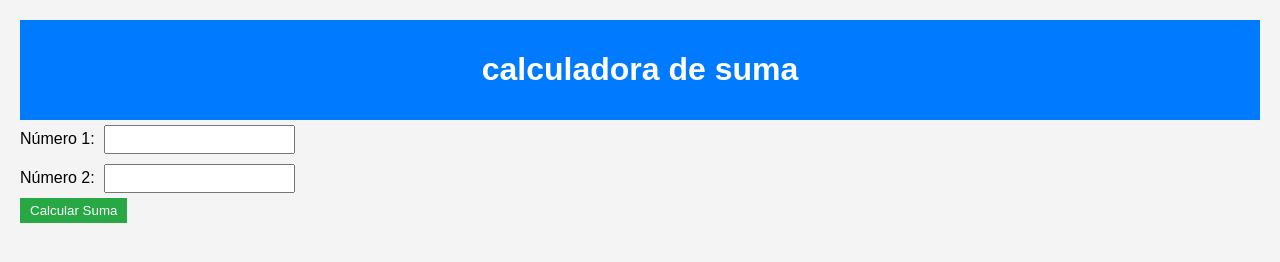
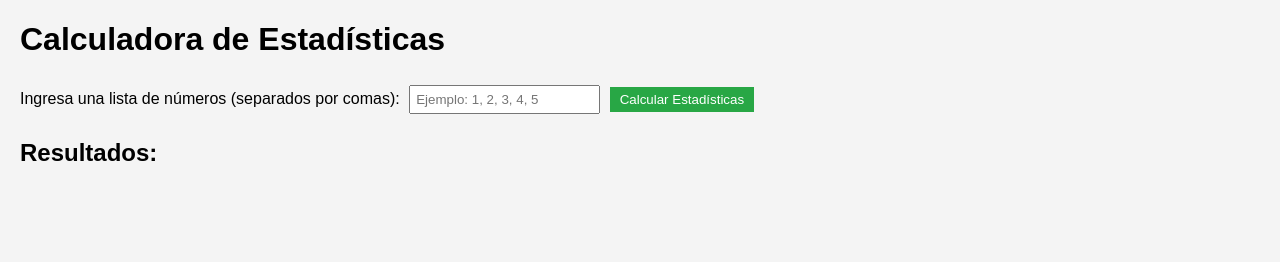
Before and after one commit to GiselleUlloa/calculadora-de-suma, a plain HTML site: page index.html in a window 1280 px wide. Drawn offline with Linux system fonts and the light colour scheme.

Commit message:
Update index.html

```diff
--- a/index.html
+++ b/index.html
@@ -3,26 +3,24 @@
 <head>
     <meta charset="UTF-8">
     <meta name="viewport" content="width=device-width, initial-scale=1.0">
-    <title>Mi Proyecto Web</title>
-    <link rel="stylesheet" href="styless.css"> <!-- Enlace al archivo CSS -->
+    <title>Calculadora de Estadísticas</title>
+    <link rel="stylesheet" href="styless.css"> <!-- Enlace a CSS -->
 </head>
 <body>
-    <header>
-        <h1> calculadora de suma </h1>
-    </header>
-    <main>
-        <div>
-            <label for="num1">Número 1:</label>
-            <input type="text" id="num1" />
+    <div class="container">
+        <h1>Calculadora de Estadísticas</h1>
+        <label for="numeros">Ingresa una lista de números (separados por comas):</label>
+        <input type="text" id="numeros" placeholder="Ejemplo: 1, 2, 3, 4, 5">
+        <button id="calcular">Calcular Estadísticas</button>
+
+        <div id="resultados" class="resultados">
+            <h2>Resultados:</h2>
+            <p id="media"></p>
+            <p id="mediana"></p>
+            <p id="desviacionEstandar"></p>
         </div>
-        <div>
-            <label for="num2">Número 2:</label>
-            <input type="text" id="num2" />
-        </div>
-        <button id="calculateBtn">Calcular Suma</button>
-        <h2 id="result"></h2>
-        <h2 id="error" style="color: red;"></h2>
-    </main>
-    <script src="fuente01.js"></script> <!-- Enlace al archivo JS -->
+    </div>
+
+    <script src="fuente01.js"></script> <!-- Enlace a JavaScript -->
 </body>
 </html>
```
